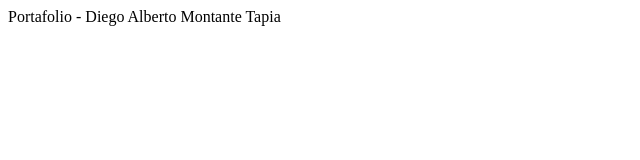
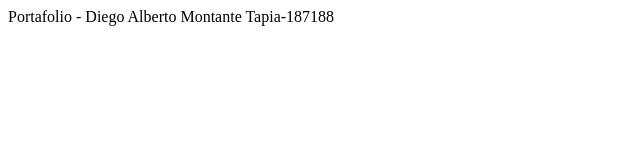
Before and after one commit to Montante187188/Montante187188.github.io, a plain HTML site: page index.html in a window 1280 px wide. Shown: the full height of the page, 0-640 px from the left. Drawn offline with Linux system fonts and the light colour scheme.

Commit message:
Update index.html

```diff
--- a/index.html
+++ b/index.html
@@ -9,6 +9,6 @@
     <meta name="Descripcion" content="Index">
   </head>
   <body>
-    <hi>Portafolio - Diego Alberto Montante Tapia</hi>
+    <hi>Portafolio - Diego Alberto Montante Tapia-187188</hi>
   </body>
 </html>
```
